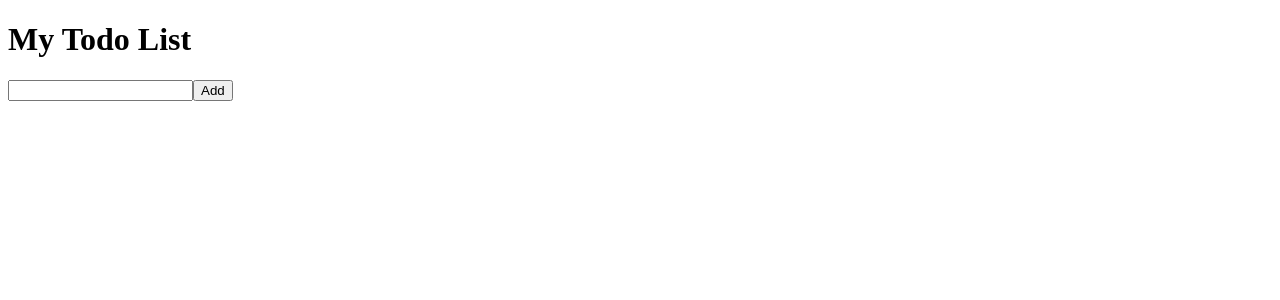
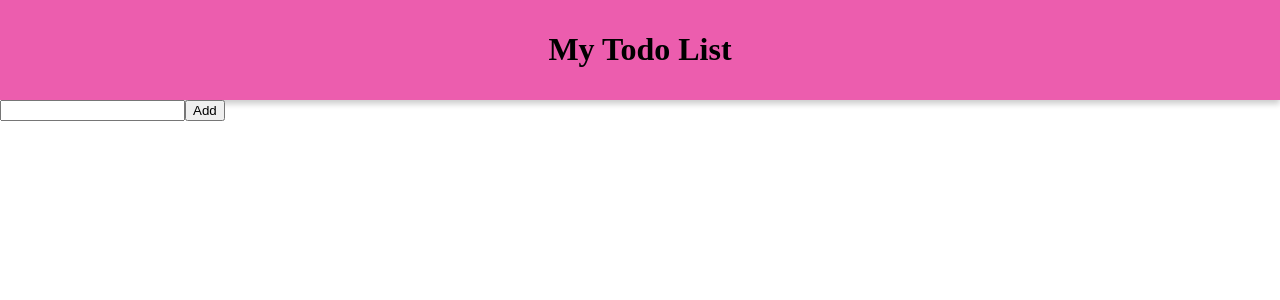
Before and after one commit to sachithrakalani/Todo-App-React-Frontend, a React (Vite) app: page / in a window 1280 px wide. Shown: the top 300 px of the page. Built offline with nearby package versions, Linux system fonts and the light colour scheme.

Commit message:
Added styling in header component

```diff
--- /dev/null
+++ b/src/App.css
@@ -0,0 +1,3 @@
+body{
+    margin: 0;
+}
--- a/src/App.jsx
+++ b/src/App.jsx
@@ -1,5 +1,6 @@
 import Header from "./components/Header";
 import Todo from "./components/Todo";
+import './App.css';
 
 
 function App() {
--- a/src/components/Header.jsx
+++ b/src/components/Header.jsx
@@ -1,6 +1,8 @@
+import styles from './header.module.css';
+
 export default function Header(){
     return(
-        <div>
+        <div className={styles.header}>
             <h1>My Todo List</h1>
         </div>
     );
--- a/src/components/Todo.jsx
+++ b/src/components/Todo.jsx
@@ -19,7 +19,6 @@
         />
         <button type="submit"> Add </button>
       </form>
-      {/* {todos} */}
       {todos.map((item) => (
         <TodoItem key={item} item={item} />
       ))}
--- /dev/null
+++ b/src/components/header.module.css
@@ -0,0 +1,10 @@
+.header {
+    background-color: rgba(227, 16, 135, 0.675);
+    text-align: center;
+    font-weight: bold;
+    height: 50px;
+    padding: 10px;
+    padding-bottom: 40px;
+    font-size: 1em;
+    box-shadow: 0 4px 6px rgba(0 ,0 ,0, 0.2);
+}
```
